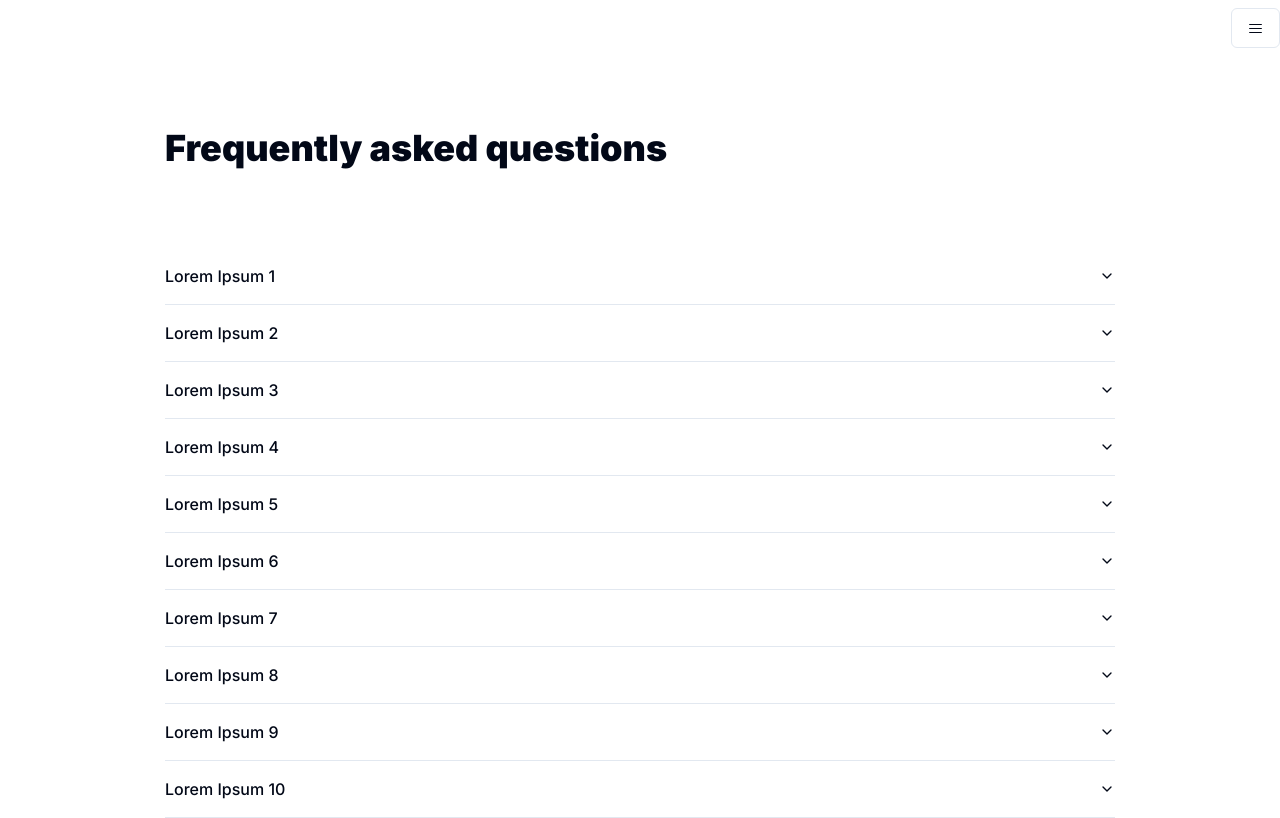
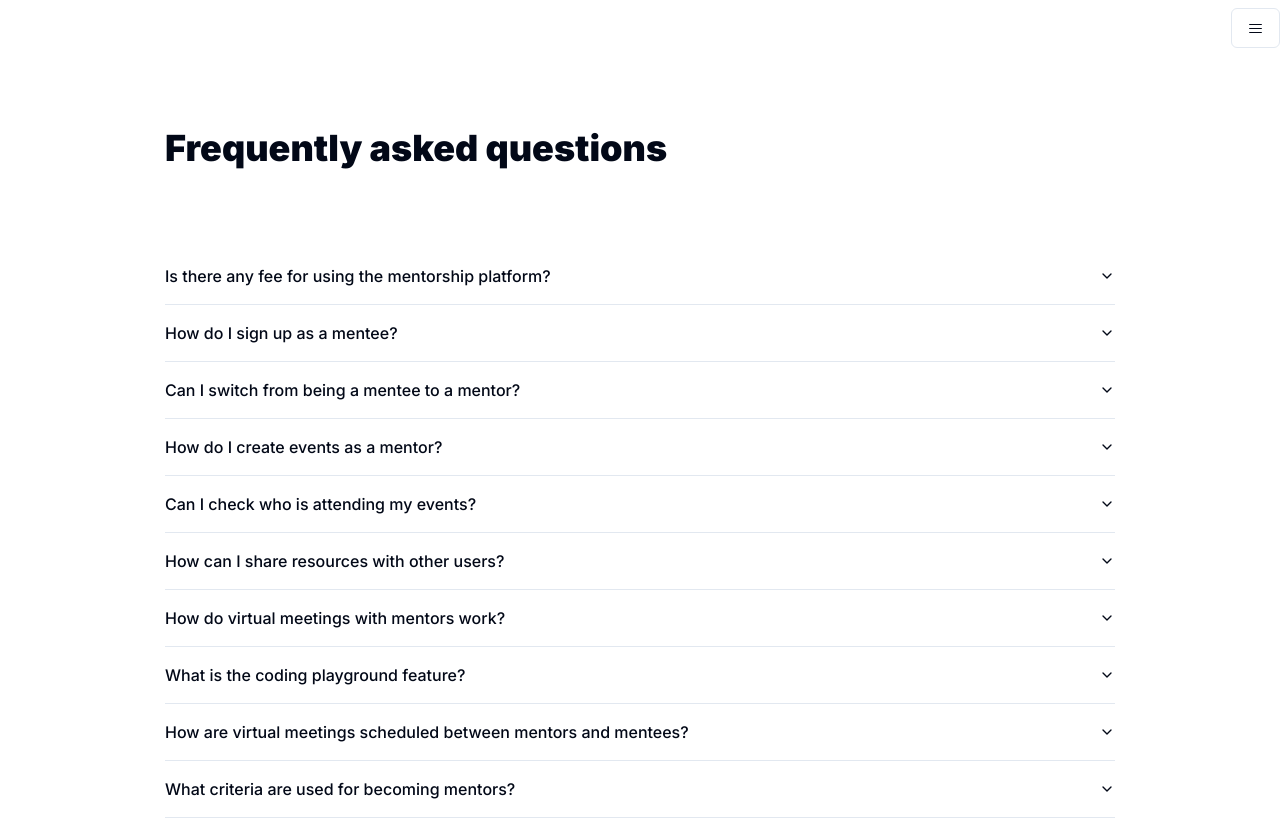
Before and after one commit to powrhouseofthecell/mentor, a Next.js app in the folder mentor-fe/: page /faqs in a window 1280 px wide. Built offline with nearby package versions, Linux system fonts and the light colour scheme.

Commit message:
chore: add faqs

```diff
--- a/mentor-fe/src/app/faqs/page.tsx
+++ b/mentor-fe/src/app/faqs/page.tsx
@@ -7,54 +7,55 @@ import {
 
 const faqs_data = [
   {
-    acc_trigger: "Lorem Ipsum 1",
+    acc_trigger: "Is there any fee for using the mentorship platform?",
     acc_content:
-      "Lorem ipsum dolor sit amet consectetur adipisicing elit. Reiciendis aliquid nisi consequuntur sequi qui rem vitae dolorem est cumque optio.",
+      "No, our mentorship platform is completely free to use for all registered users. We believe in providing accessible opportunities for mentorship and skill development to students and professionals alike.",
   },
   {
-    acc_trigger: "Lorem Ipsum 2",
+    acc_trigger: "How do I sign up as a mentee?",
     acc_content:
-      "Lorem ipsum dolor sit amet consectetur adipisicing elit. Reiciendis aliquid nisi consequuntur sequi qui rem vitae dolorem est cumque optio.",
+      "To sign up as a mentee, simply navigate to the signup page and fill out the required information. Once submitted, your mentee account will be created.",
   },
   {
-    acc_trigger: "Lorem Ipsum 3",
+    acc_trigger: "Can I switch from being a mentee to a mentor?",
     acc_content:
-      "Lorem ipsum dolor sit amet consectetur adipisicing elit. Reiciendis aliquid nisi consequuntur sequi qui rem vitae dolorem est cumque optio.",
+      "Yes, you can transition from being a mentee to a mentor. After actively participating as a mentee and demonstrating your skills and expertise, you can apply to become a mentor. Your application will be reviewed, and upon approval, you'll gain mentor privileges",
   },
   {
-    acc_trigger: "Lorem Ipsum 4",
+    acc_trigger: "How do I create events as a mentor?",
     acc_content:
-      "Lorem ipsum dolor sit amet consectetur adipisicing elit. Reiciendis aliquid nisi consequuntur sequi qui rem vitae dolorem est cumque optio.",
+      "As a mentor, you'll have the ability to create events for mentees. Simply navigate to the events section of the platform and click on the 'Create Event' button. Fill out the necessary details such as the event title, description, date, and time, and then publish the event for mentees to see and RSVP.",
   },
   {
-    acc_trigger: "Lorem Ipsum 5",
+    acc_trigger: "Can I check who is attending my events?",
     acc_content:
-      "Lorem ipsum dolor sit amet consectetur adipisicing elit. Reiciendis aliquid nisi consequuntur sequi qui rem vitae dolorem est cumque optio.",
+      "Yes, if you have created the event you check the list of people who are attending the event.",
   },
   {
-    acc_trigger: "Lorem Ipsum 6",
+    acc_trigger: "How can I share resources with other users?",
     acc_content:
-      "Lorem ipsum dolor sit amet consectetur adipisicing elit. Reiciendis aliquid nisi consequuntur sequi qui rem vitae dolorem est cumque optio.",
+      "There is a dedicated resource page where you can upload the resources and others can download.",
   },
   {
-    acc_trigger: "Lorem Ipsum 7",
+    acc_trigger: "How do virtual meetings with mentors work?",
     acc_content:
-      "Lorem ipsum dolor sit amet consectetur adipisicing elit. Reiciendis aliquid nisi consequuntur sequi qui rem vitae dolorem est cumque optio.",
+      "After getting you connection request accepted by the mentor, you can schedule a one-on-one 30 minute connect on Google Meet.",
   },
   {
-    acc_trigger: "Lorem Ipsum 8",
+    acc_trigger: "What is the coding playground feature?",
     acc_content:
-      "Lorem ipsum dolor sit amet consectetur adipisicing elit. Reiciendis aliquid nisi consequuntur sequi qui rem vitae dolorem est cumque optio.",
+      "We have tried to bring the coding playground feature where you can code and tests in multiple languages ranging from JavaScript, TypeScript Java, C# etc.",
   },
   {
-    acc_trigger: "Lorem Ipsum 9",
+    acc_trigger:
+      "How are virtual meetings scheduled between mentors and mentees?",
     acc_content:
-      "Lorem ipsum dolor sit amet consectetur adipisicing elit. Reiciendis aliquid nisi consequuntur sequi qui rem vitae dolorem est cumque optio.",
+      "Based on the available slots that the mentor has selected, you can select on slot from that and a meet will be scheduled.",
   },
   {
-    acc_trigger: "Lorem Ipsum 10",
+    acc_trigger: "What criteria are used for becoming mentors?",
     acc_content:
-      "Lorem ipsum dolor sit amet consectetur adipisicing elit. Reiciendis aliquid nisi consequuntur sequi qui rem vitae dolorem est cumque optio.",
+      "These process is 100% manual, only after verifying if the person can provide value to students and can guide them only then is the role changed to a mentor.",
   },
 ];
 
```
